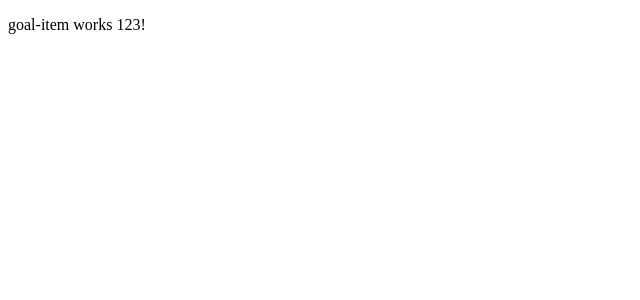
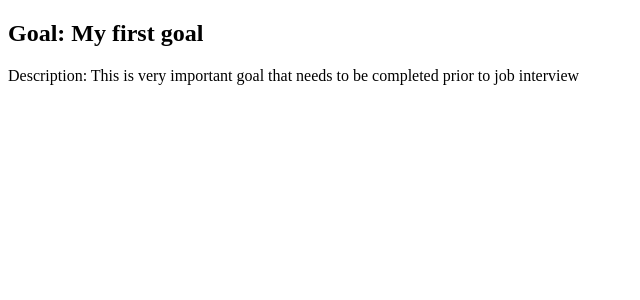
Before and after one commit to tzaczek/too-late-web-app, an Angular app: page /goal in a window 1280 px wide. Shown: the top 300 px of the page, without its empty margins (0-640 px from the left). Built offline with nearby package versions, Linux system fonts and the light colour scheme.

Commit message:
goal item basic view start

```diff
--- a/src/app/goals/goal-item/goal-item.component.html
+++ b/src/app/goals/goal-item/goal-item.component.html
@@ -1,3 +1,2 @@
-<p>
-  goal-item works 123!
-</p>
+<h2>Goal: {{ goal.name }}</h2>
+<p>Description: {{ goal.description }}</p>
--- a/src/app/goals/goal-item/goal-item.component.ts
+++ b/src/app/goals/goal-item/goal-item.component.ts
@@ -1,4 +1,6 @@
 import { Component, OnInit } from '@angular/core';
+
+import { Goal } from './goal';
 
 @Component({
   selector: 'app-goal-item',
@@ -7,9 +9,14 @@ import { Component, OnInit } from '@angular/core';
 })
 export class GoalItemComponent implements OnInit {
 
+  goal : Goal;
+
   constructor() { }
 
   ngOnInit() {
+    this.goal = new Goal();
+    this.goal.name = "My first goal";
+    this.goal.description = "This is very important goal that needs to be completed prior to job interview"
   }
 
 }
```
